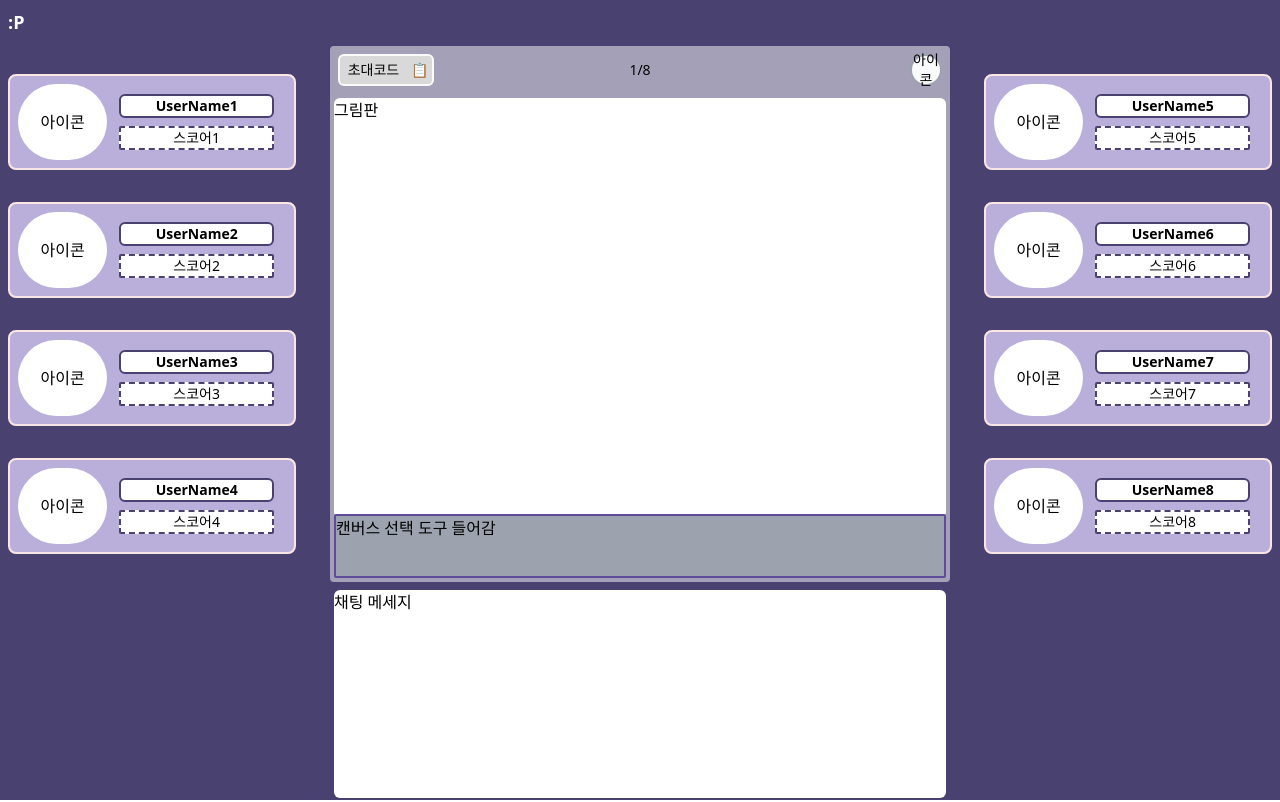
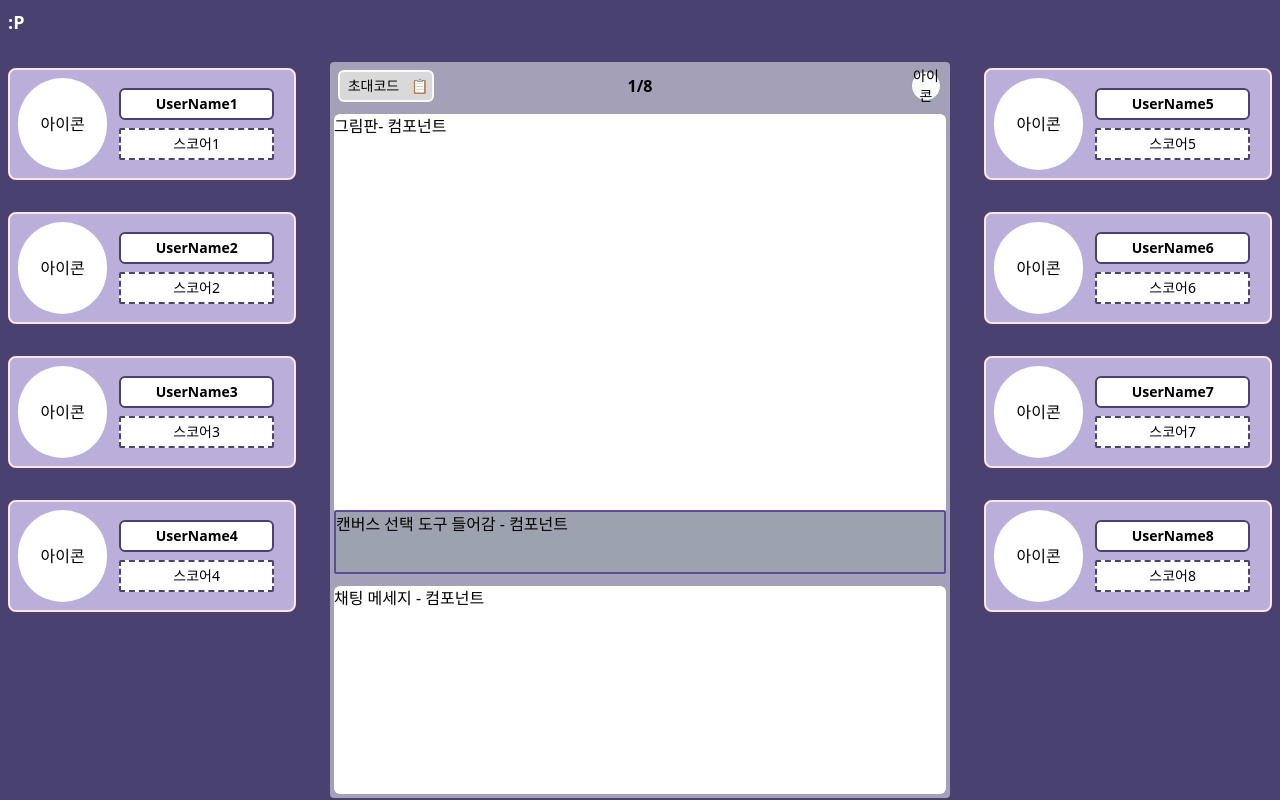
Before and after one commit to Daram0o0/KETCH-CATCH, a React (Vite) app: page /pending in a window 1280 px wide. Built offline with nearby package versions, Linux system fonts and the light colour scheme.

Commit message:
펜딩 페이지 ui 수정

```diff
--- a/src/pages/Pending.tsx
+++ b/src/pages/Pending.tsx
@@ -20,12 +20,13 @@ const Pending = () => {
       <header className="p-2 text-lg font-bold text-white self-start">
         {":P"}
       </header>
-      <div className="flex flex-row justify-center gap-6">
+      {/* 위에서 떨어트리려면 여기 디브 태그 mt-6 수정하면 댐*/}
+      <div className="flex flex-row justify-center gap-6 mt-4">
         {/*유저 그룹 1번 */}
-        <div className="flex flex-col gap-4 justify-center">
+        <div className="flex flex-col gap-4 ">
           {usersGroup1.map((user) => (
             <section key={user.id} className="flex-shrink-0 flex-grow-0 m-2">
-              <article className="w-72 h-24 bg-[#BAAFDA] rounded-lg border-2 border-[#FBE6E6] p-2 flex items-center">
+              <article className="w-72 h-28 bg-[#BAAFDA] rounded-lg border-2 border-[#FBE6E6] p-2 flex items-center">
                 <div
                   className="flex-grow basis-1/3 h-full bg-white rounded-full flex items-center justify-center"
                   aria-label="Profile Picture"
@@ -33,10 +34,10 @@ const Pending = () => {
                   {"아이콘"}
                 </div>
                 <div className="flex flex-grow basis-2/3 flex-col justify-center p-2 text-sm">
-                  <h1 className="font-bold rounded-md border-2 border-[#494271] bg-white text-center m-1">
+                  <h1 className="font-bold rounded-md border-2 border-[#494271] bg-white text-center m-1 p-1">
                     {user.name}
                   </h1>
-                  <p className="rounded-sm border-2 border-dashed border-[#494271] bg-white text-center m-1">
+                  <p className="rounded-sm border-2 border-dashed border-[#494271] bg-white text-center m-1 p-1">
                     {user.score}
                   </p>
                 </div>
@@ -45,8 +46,8 @@ const Pending = () => {
           ))}
         </div>
         {/* 캔버스 영역 */}
-        <section className="w-[720px] h-[540px] rounded-md border-2 bg-[#A4A0B8] border-[#494271]">
-          {/* 헤더 영역 */}
+        <section className="w-[700px] rounded-md border-2 bg-[#A4A0B8] border-[#494271]">
+          {/* 헤더 영역-컴포넌트 */}
           <header className="h-12 p-2 flex items-center justify-between relative">
             {/* 초대코드 영역 */}
             <div className="w-24 bg-[#D9D9D9] rounded-md border-2 border-gray-50 flex justify-center items-center">
@@ -55,7 +56,7 @@ const Pending = () => {
               <span className="text-sm ml-2">📋</span>
             </div>
             {/* 참가 인원 정보 */}
-            <span className="text-sm absolute left-1/2 transform -translate-x-1/2">
+            <span className="text-base absolute font-bold left-1/2 transform -translate-x-1/2">
               1/8
             </span>
             {/* 설정 버튼 */}
@@ -67,24 +68,24 @@ const Pending = () => {
           {/* 그림판 영역 */}
           <main>
             <section className="m-1 h-[420px] rounded-md bg-white box-border">
-              {"그림판"}
+              {"그림판- 컴포넌트"}
             </section>
             <section className="flex flex-col gap-3 p-1">
-              <div className=" bg-gray-400 rounded-sm h-16 -mt-3 border-2 border-violet-600">
-                {"캔버스 선택 도구 들어감"}
+              <div className=" bg-gray-400 rounded-sm h-16 -mt-8 border-2 border-violet-600">
+                {"캔버스 선택 도구 들어감 - 컴포넌트 "}
               </div>
               {/* 채팅창 영역 */}
               <div className="bg-white rounded-md h-52 overflow-auto">
-                <span>{"채팅 메세지"}</span>
+                <span>{"채팅 메세지 - 컴포넌트 "}</span>
               </div>
             </section>
           </main>
         </section>
         {/*유저 그룹 2번 */}
-        <div className="flex flex-col gap-4 justify-center">
+        <div className="flex flex-col gap-4">
           {usersGroup2.map((user) => (
             <section key={user.id} className="flex-shrink-0 flex-grow-0 m-2">
-              <article className="w-72 h-24 bg-[#BAAFDA] rounded-lg border-2 border-[#FBE6E6] p-2 flex items-center">
+              <article className="w-72 h-28 bg-[#BAAFDA] rounded-lg border-2 border-[#FBE6E6] p-2 flex items-center">
                 <div
                   className="flex-grow basis-1/3 h-full bg-white rounded-full flex items-center justify-center"
                   aria-label="Profile Picture"
@@ -92,10 +93,10 @@ const Pending = () => {
                   {"아이콘"}
                 </div>
                 <div className="flex flex-grow basis-2/3 flex-col justify-center p-2 text-sm">
-                  <h1 className="font-bold rounded-md border-2 border-[#494271] bg-white text-center m-1">
+                  <h1 className="font-bold rounded-md border-2 border-[#494271] bg-white text-center m-1 p-1">
                     {user.name}
                   </h1>
-                  <p className="rounded-sm border-2 border-dashed border-[#494271] bg-white text-center m-1">
+                  <p className="rounded-sm border-2 border-dashed border-[#494271] bg-white text-center m-1 p-1">
                     {user.score}
                   </p>
                 </div>
```
